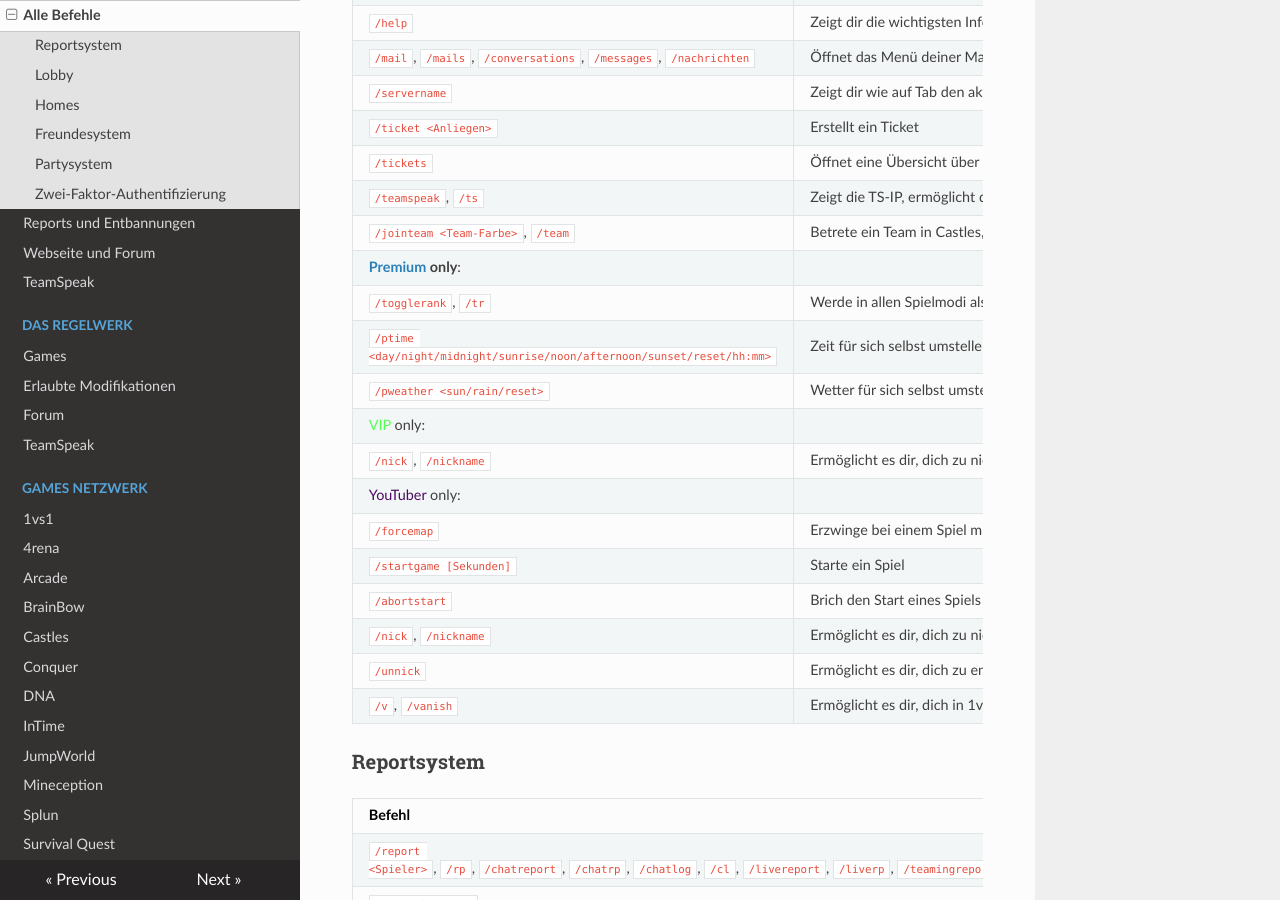
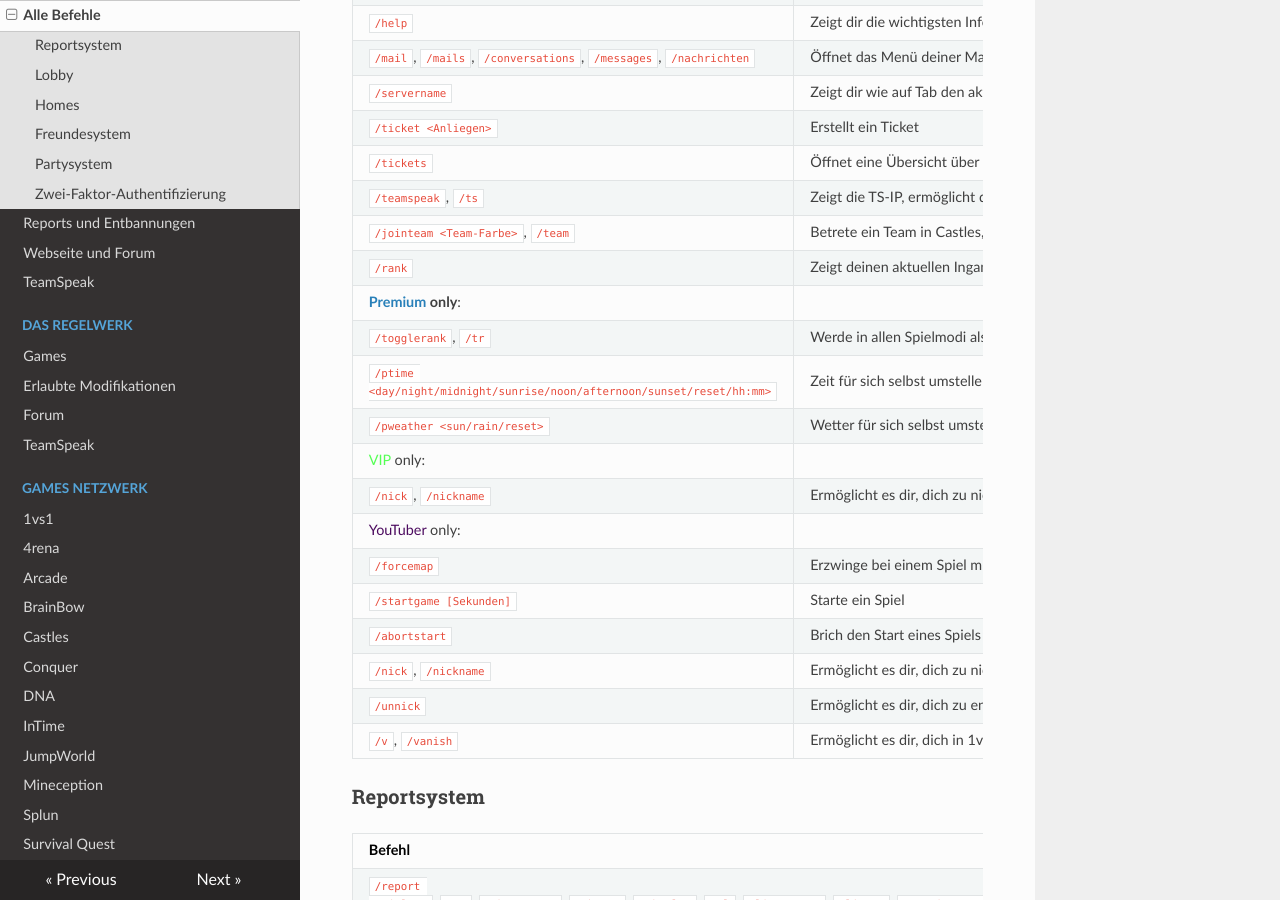
Before and after one commit to TimoliaDE/HowTo, an MkDocs documentation site: the page built from docs/commands.md, in a window 1280 px wide and 900 px high, scrolled down 924 px. Built offline with MkDocs 1.6.1, drawn with Linux system fonts in a browser that asks for light colours; nearby versions of some CDN libraries; old or Windows-style settings are respelled for this version of MkDocs.

Commit message:
Update commands.md

```diff
--- a/docs/commands.md
+++ b/docs/commands.md
@@ -29,7 +29,8 @@ Diese Befehle sind global nutzbar und stehen dir jederzeit zur Verfügung.
 | `/ticket <Anliegen>`            | Erstellt ein Ticket |
 | `/tickets`                      | Öffnet eine Übersicht über deine Tickets |
 | `/teamspeak`, `/ts`             | Zeigt die TS-IP, ermöglicht die Verifizierung und lässt dich deine Identität verwalten |
-| `/jointeam <Team-Farbe>`, `/team` | Betrete ein Team in Castles, Brainbow und Mineception |
+| `/jointeam <Team-Farbe>`, `/team`| Betrete ein Team in Castles, Brainbow und Mineception |
+| `/rank`                         | Zeigt deinen aktuellen Ingame-Rang und wie lange er läuft |
 **[Premium](/ranks/premium/) only**:
 | `/togglerank`, `/tr`            | Werde in allen Spielmodi als normaler Spieler angezeigt |
 | `/ptime <day/night/midnight/sunrise/noon/afternoon/sunset/reset/hh:mm>` | Zeit für sich selbst umstellen |
```
